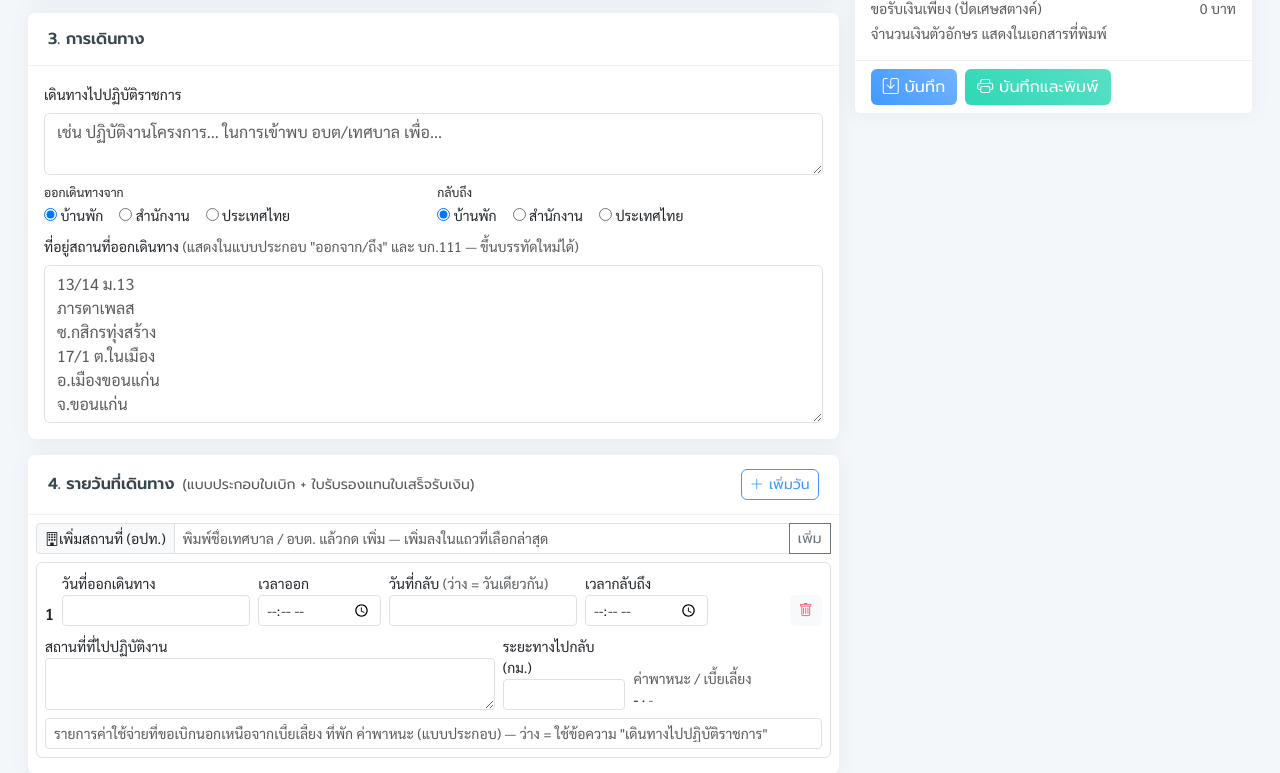
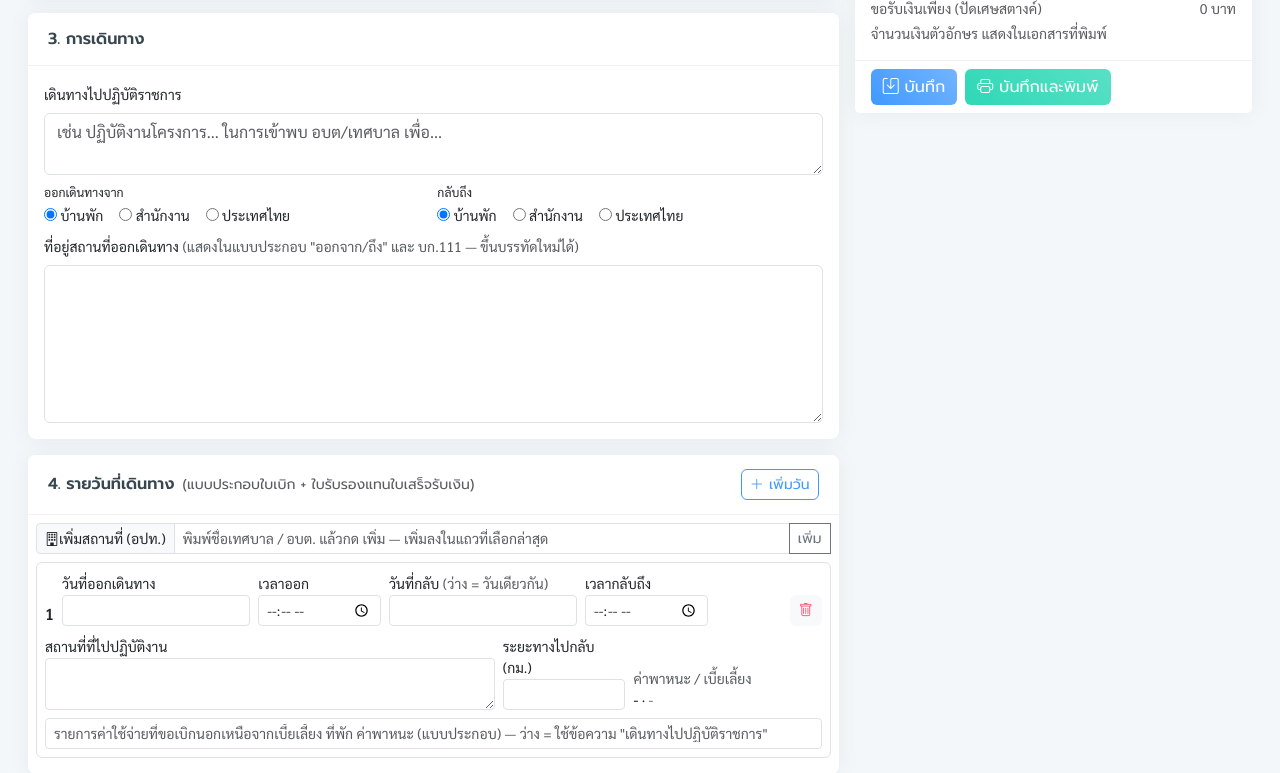
Before and after one commit to tazexpert/nsokhkaen, a PHP site: page /nsokhkaen/modules/ea/claim_form.php in a window 1280 px wide. Shown: the part 786-1559 px from the top of the page. Run offline with PHP 8.4, Linux system fonts and the light colour scheme; the visitor is signed in with stand-in values (Sample User, id 1); data comes from the database, SQL or seed files in the repository; data that the repository does not hold is empty; some libraries are stand-ins or nearby versions.

Commit message:
ใบเบิกค่าเดินทาง: เอา placeholder ช่องที่อยู่สถานที่ออกเดินทางออก
Co-Authored-By: Claude Opus 5.5 <noreply@anthropic.com>
Claude-Session: https://claude.ai/code/session_01YMsi9eRvnx4KGxW4i1fmgS

```diff
--- a/modules/ea/claim_form.php
+++ b/modules/ea/claim_form.php
@@ -204,7 +204,7 @@ require __DIR__ . '/header.php';
           <div class="col-md-6 small"><div class="form-label small mb-1">กลับถึง</div>
             <?php foreach (CLAIM_PLACES as $k => $l): ?><label class="me-3"><input type="radio" name="return_to" value="<?= $k ?>" <?= $c['return_to'] === $k ? 'checked' : '' ?>> <?= h($l) ?></label><?php endforeach; ?></div>
           <div class="col-12"><label class="form-label small">ที่อยู่สถานที่ออกเดินทาง <span class="text-muted">(แสดงในแบบประกอบ "ออกจาก/ถึง" และ บก.111 — ขึ้นบรรทัดใหม่ได้)</span></label>
-            <textarea name="origin_address" class="form-control" rows="6" maxlength="1000" placeholder="13/14 ม.13&#10;ภารดาเพลส&#10;ซ.กสิกรทุ่งสร้าง&#10;17/1 ต.ในเมือง&#10;อ.เมืองขอนแก่น&#10;จ.ขอนแก่น"><?= h((string)$c['origin_address']) ?></textarea></div>
+            <textarea name="origin_address" class="form-control" rows="6" maxlength="1000"><?= h((string)$c['origin_address']) ?></textarea></div>
         </div>
       </div>
 
```
